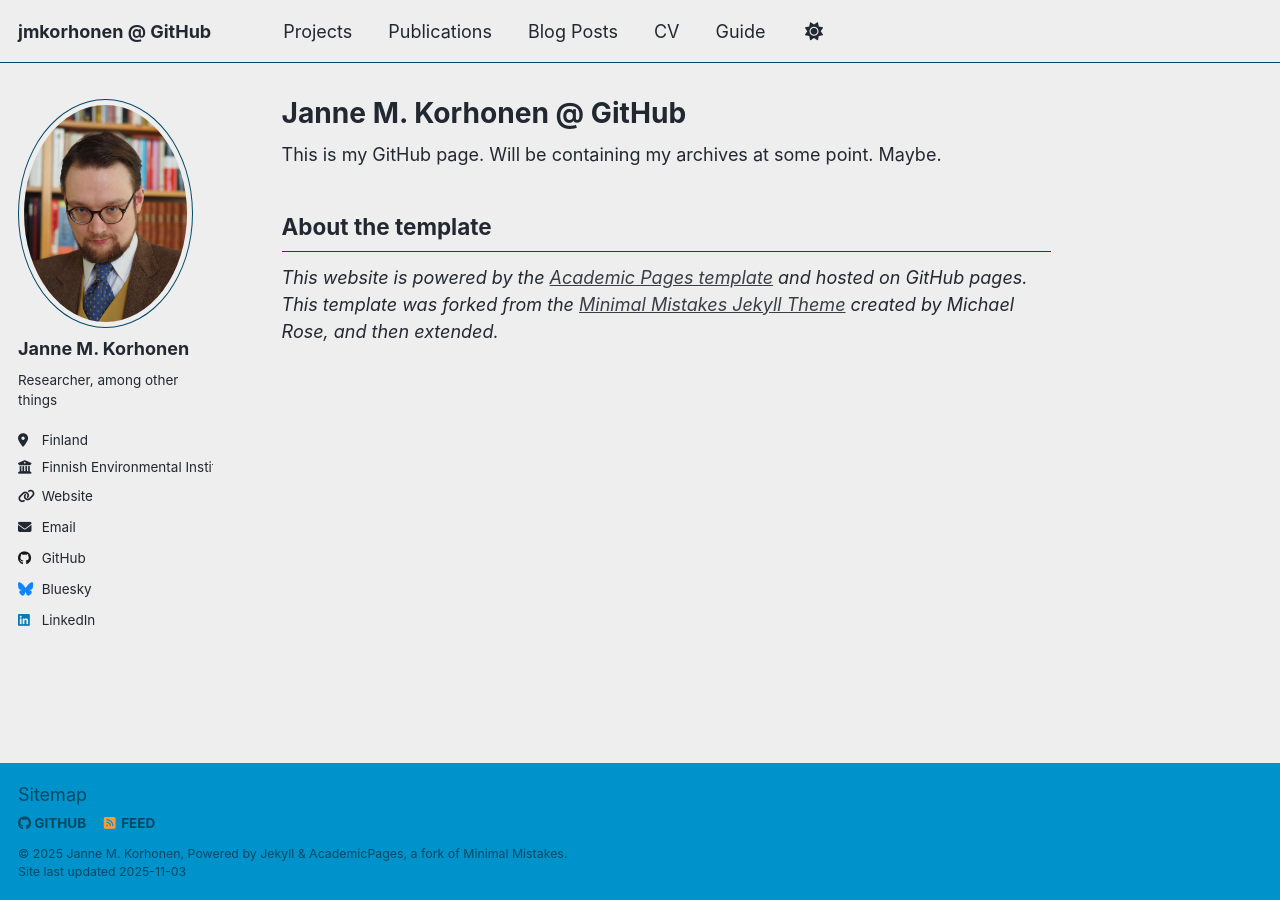
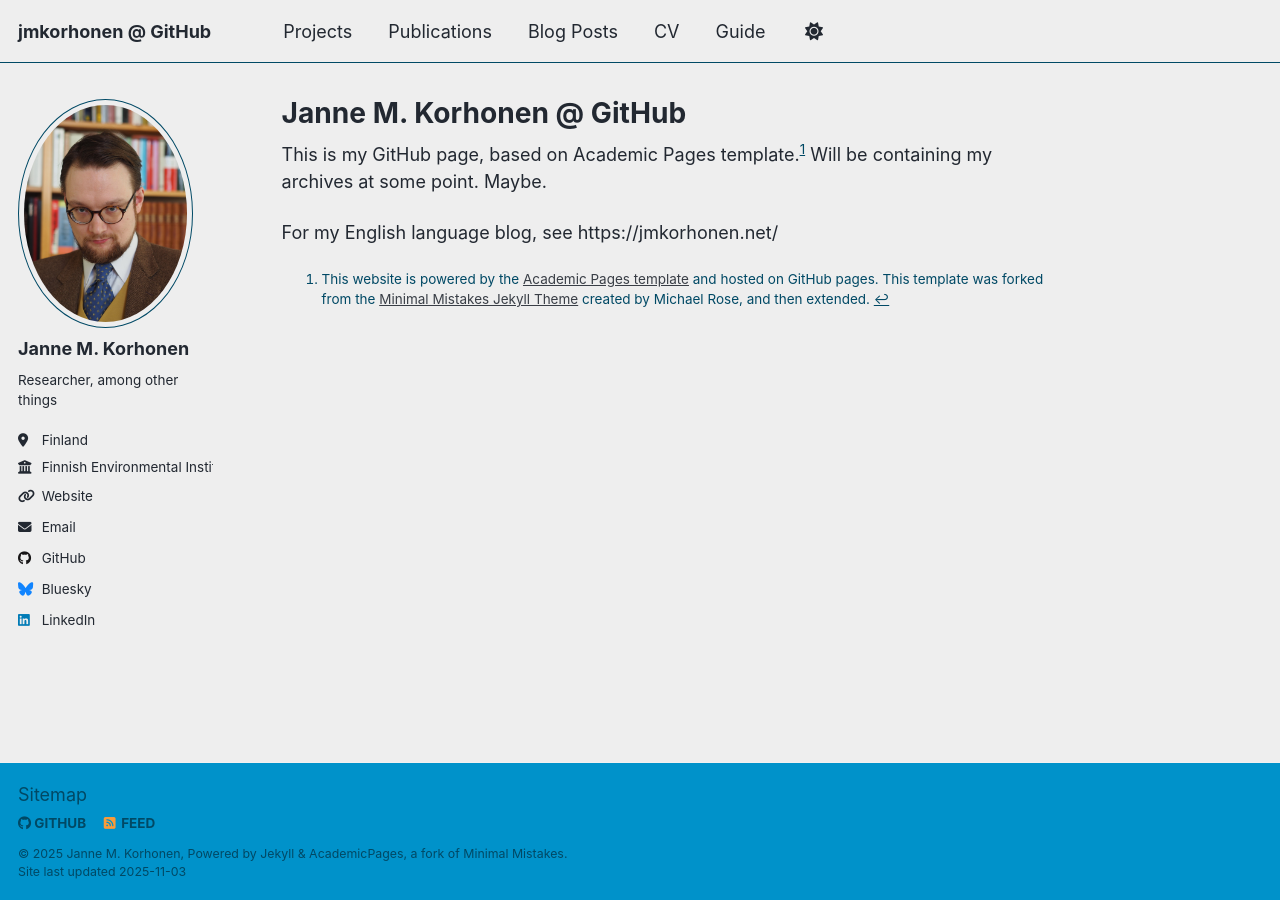
Before and after one commit to jmkorhonen/jmkorhonen.github.io, a Jekyll site: the page built from _pages/about.md, in a window 1280 px wide. Built offline with Jekyll 4.4.1, drawn with Linux system fonts in a browser that asks for light colours; a script that is not in the unit is left out.

Commit message:
Revise about page content and template reference
Updated the description of the GitHub page and added a reference to the template used.

```diff
--- a/_pages/about.md
+++ b/_pages/about.md
@@ -7,9 +7,9 @@ redirect_from:
   - /about.html
 ---
 
-This is my GitHub page. Will be containing my archives at some point. Maybe.
+This is my GitHub page, based on Academic Pages template.[^template] Will be containing my archives at some point. Maybe.
+
+For my English language blog, see https://jmkorhonen.net/
 
 
-About the template
-------
-*This website is powered by the [Academic Pages template](https://github.com/academicpages/academicpages.github.io) and hosted on GitHub pages. This template was forked from the [Minimal Mistakes Jekyll Theme](https://mmistakes.github.io/minimal-mistakes/) created by Michael Rose, and then extended.*
+[^template]: This website is powered by the [Academic Pages template](https://github.com/academicpages/academicpages.github.io) and hosted on GitHub pages. This template was forked from the [Minimal Mistakes Jekyll Theme](https://mmistakes.github.io/minimal-mistakes/) created by Michael Rose, and then extended.
```
